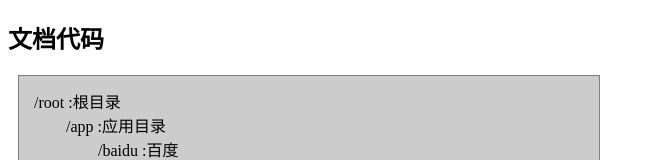
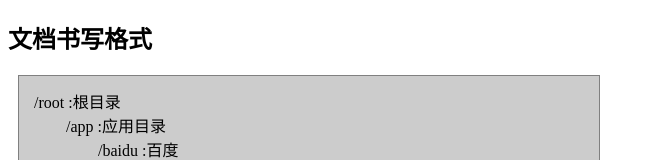
Before and after one commit to littleweb/pathGo, a plain HTML site: page showdir.html in a window 1280 px wide. Shown: the top 160 px of the page, without its empty margins (0-655 px from the left). Drawn offline with Linux system fonts and the light colour scheme.

Commit message:
up showdir

```diff
--- a/showdir.html
+++ b/showdir.html
@@ -15,7 +15,7 @@ pre{width:550px;margin:10px;padding:15px;line-height:24px;overflow:hidden;font-f
 </style>
 </head>
 <body>
-<h2>文档代码</h2>
+<h2>文档书写格式</h2>
 <pre>
 /root :根目录
 	/app :应用目录
```
